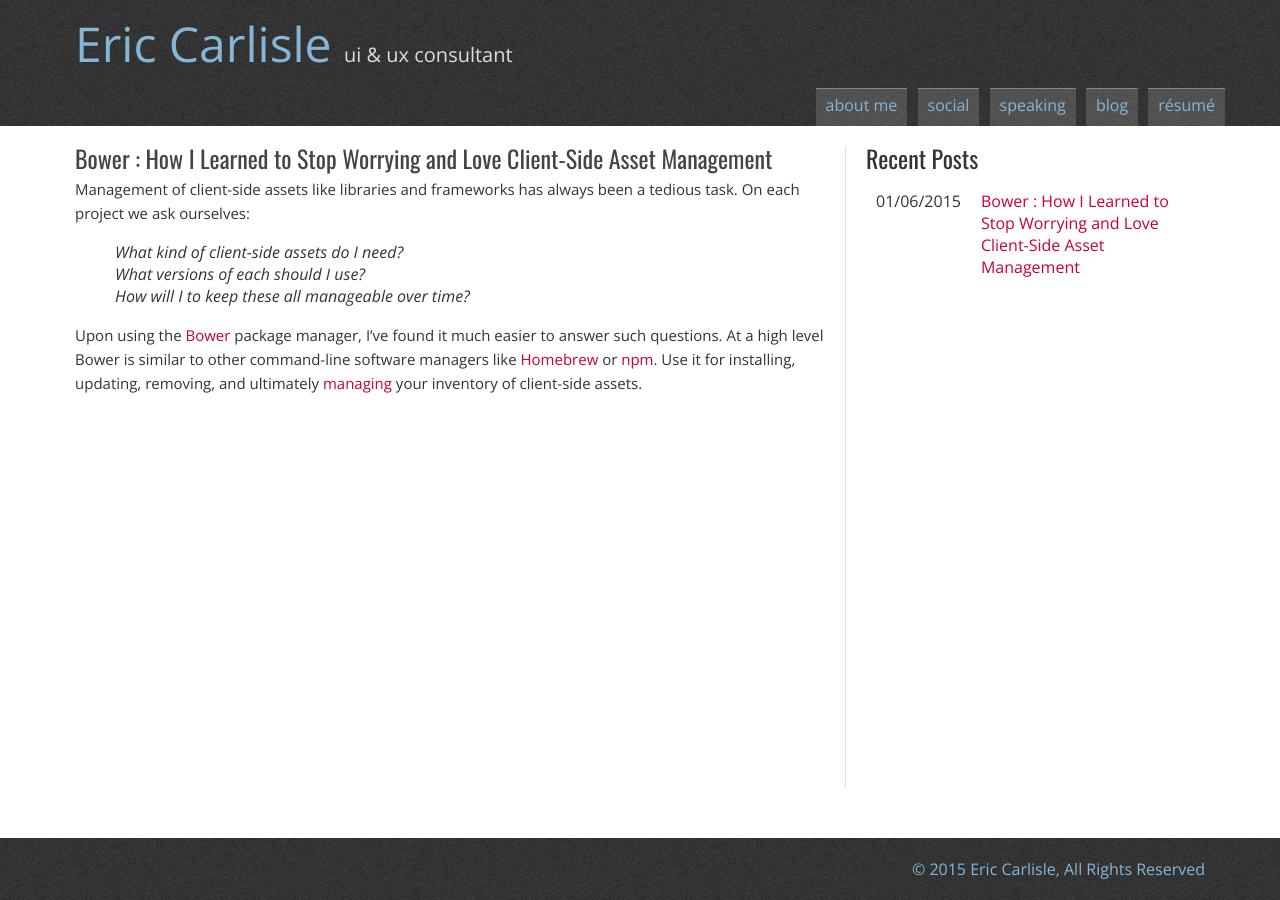
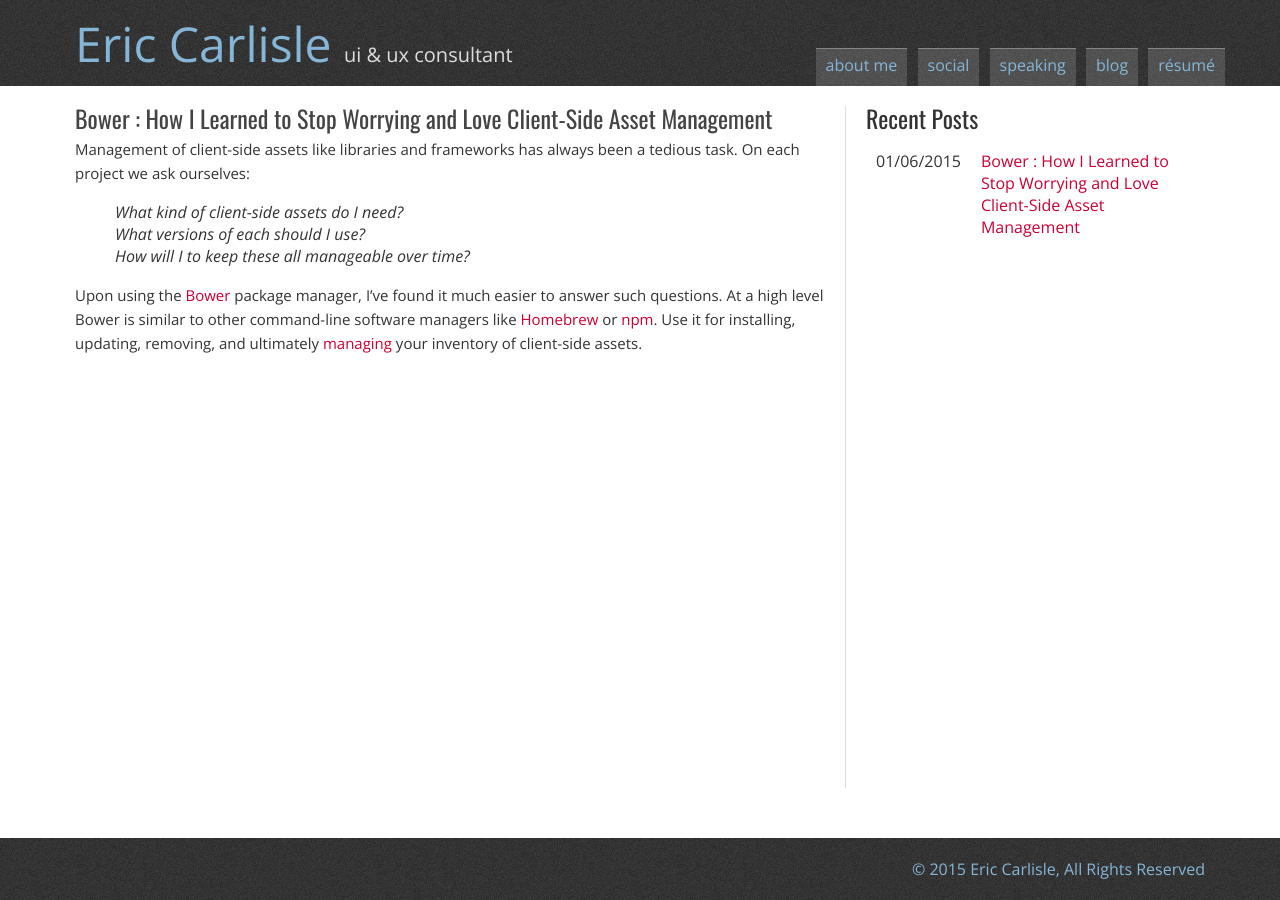
Before and after one commit to ecarlisle/www.ericcarlisle.old.jekyll, a Jekyll site: the page built from blog.html, in a window 1280 px wide. Built offline with Jekyll 4.4.1, drawn with Linux system fonts in a browser that asks for light colours; nearby versions of some CDN libraries.

Commit message:
Lessen header margin for wider breakpoints.

```diff
--- a/_sass/_base.scss
+++ b/_sass/_base.scss
@@ -245,7 +245,8 @@ h4 {
   @include justify-content(space-between);
 }
 
-@media screen and (min-width: 768px) {
+@include bp(sm) {
+
   header {
     @include justify-content(flex-start)
   }
@@ -282,7 +283,11 @@ h4 {
   }
 }
 
-@media screen and (min-width: 992px) {
+@include bp(md) {
+
+  header {
+    margin-bottom: -40px;
+  }
 
   main {
     @include flex-direction(row);
```
